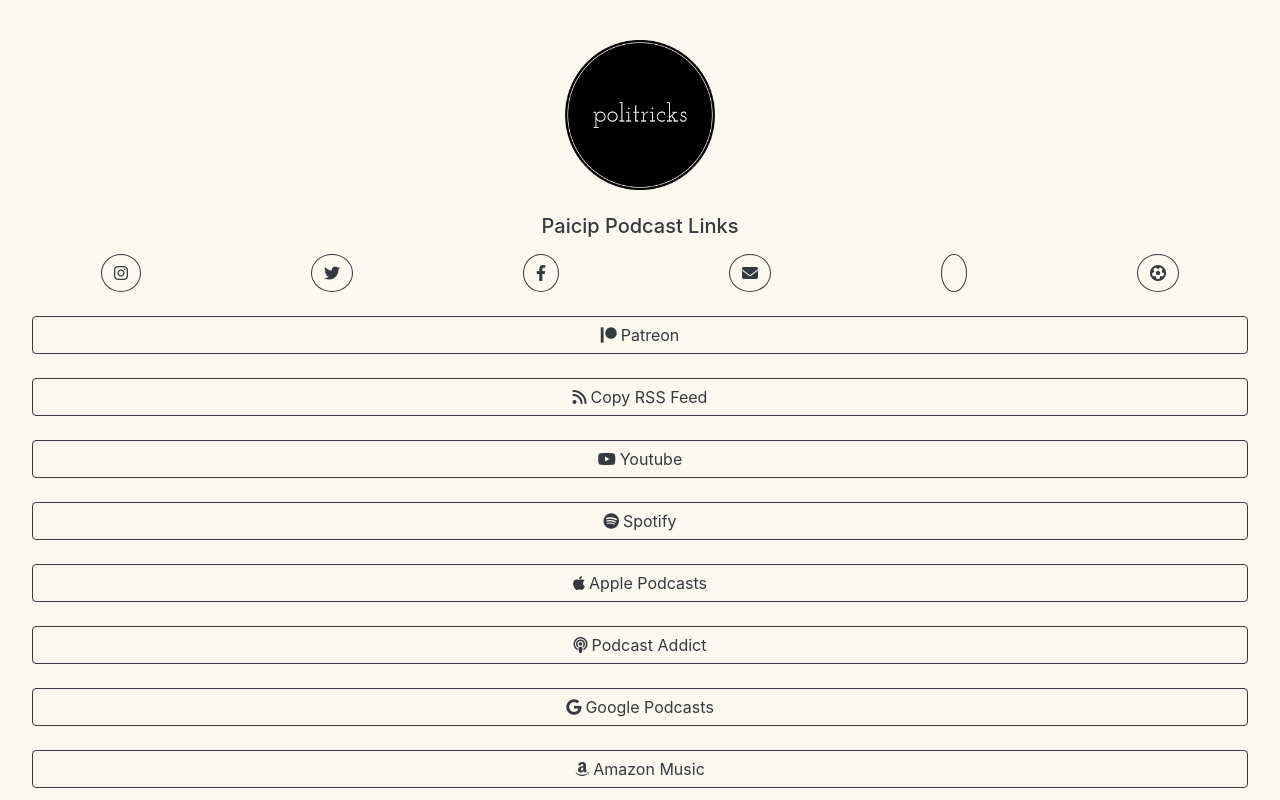
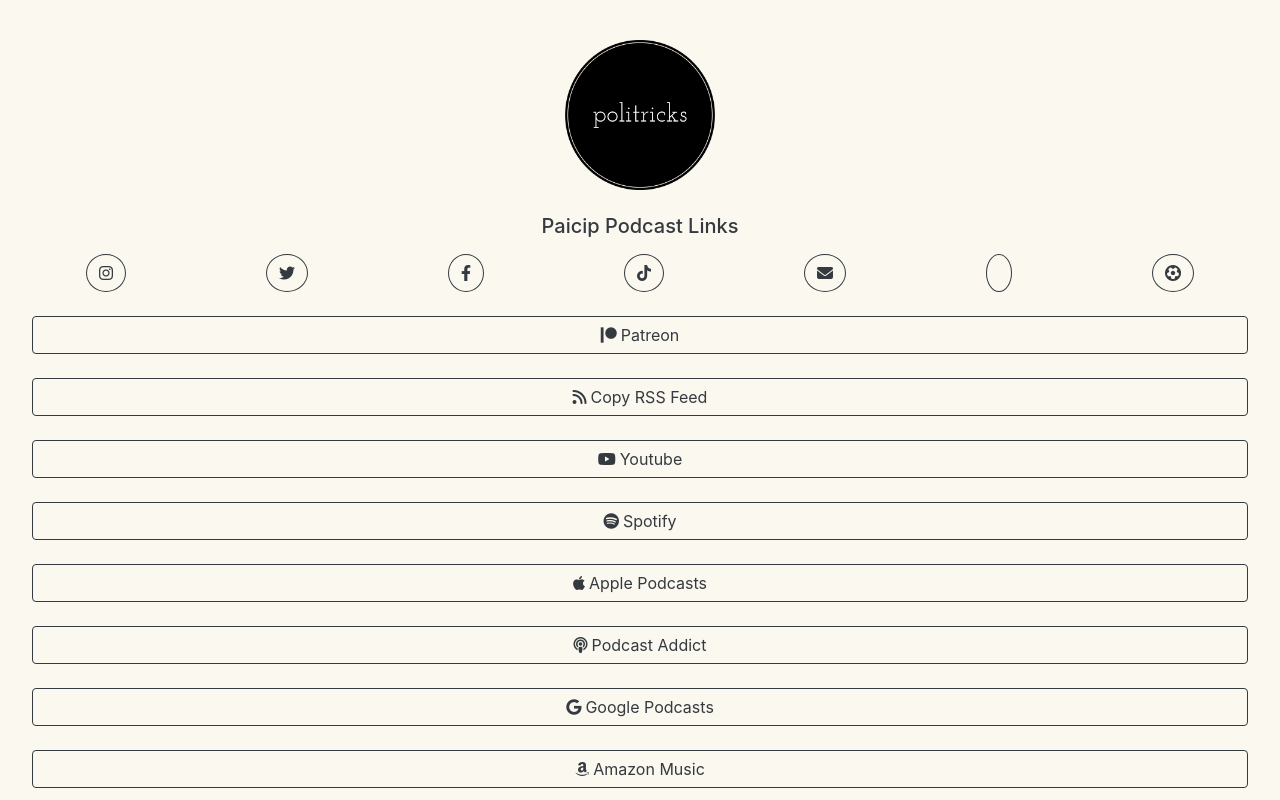
Before and after one commit to paicip-pod/html-site, a plain HTML site: page index.html in a window 1280 px wide. Shown: the top 800 px of the page. Drawn offline with nearby package versions, Linux system fonts and the light colour scheme; some packages are replaced by stand-ins of ours; a script that the page names is missing; some icons are missing.

Commit message:
added tiktok

```diff
--- a/index.html
+++ b/index.html
@@ -93,6 +93,7 @@
             <a href="https://www.instagram.com/paicip_pod/" target="_blank" class="btn btn-outline-dark btn-rounded"><i class="fab fa-instagram"></i></a>
             <a href="https://twitter.com/paicip_pod" target="_blank" class="btn btn-outline-dark btn-rounded"><i class="fab fa-twitter"></i></a>
             <a href="https://www.facebook.com/profile.php?id=100092678805832" target="_blank" class="btn btn-outline-dark btn-rounded"><i class="fab fa-facebook-f"></i></a>
+            <a href="https://www.tiktok.com/@paicip_pod?is_from_webapp=1&sender_device=pc" target="_blank" class="btn btn-outline-dark btn-rounded"><i class="fab fa-tiktok"></i></a>
             <button class="btn btn-outline-dark btn-rounded" role="button" onclick="copyEmailToClipboard()"><i class="fa-solid fa-envelope"></i></button>
             <a href="https://www.threads.net/@paicip_pod" target="_blank" class="btn btn-outline-dark btn-rounded"><i class="fab fa-threads"></i></a>
             <a href="https://fantasy.premierleague.com/leagues/auto-join/40wfm2" target="_blank" class="btn btn-outline-dark btn-rounded"><i class="fa-solid fa-futbol"></i></a>
```
